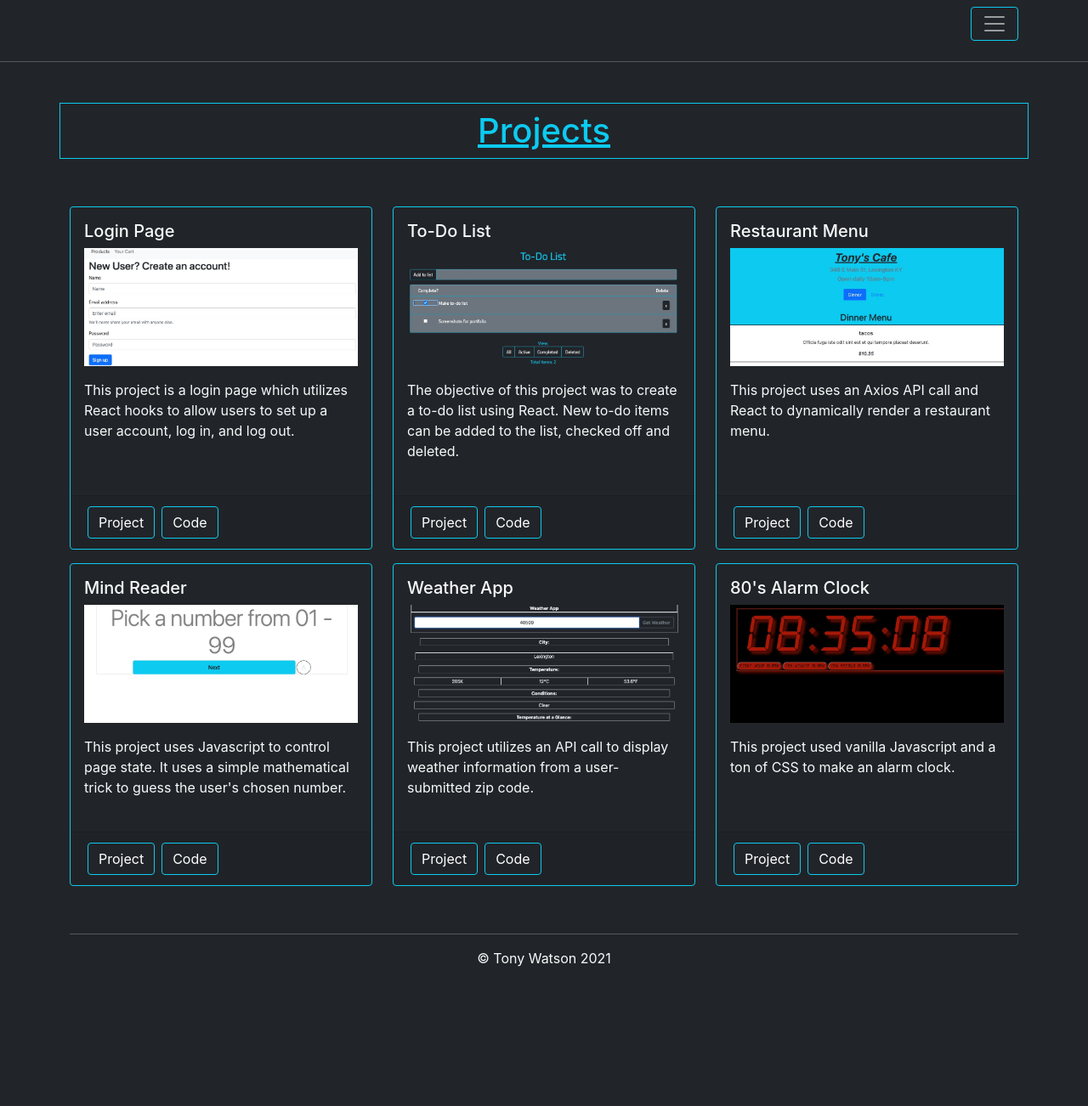
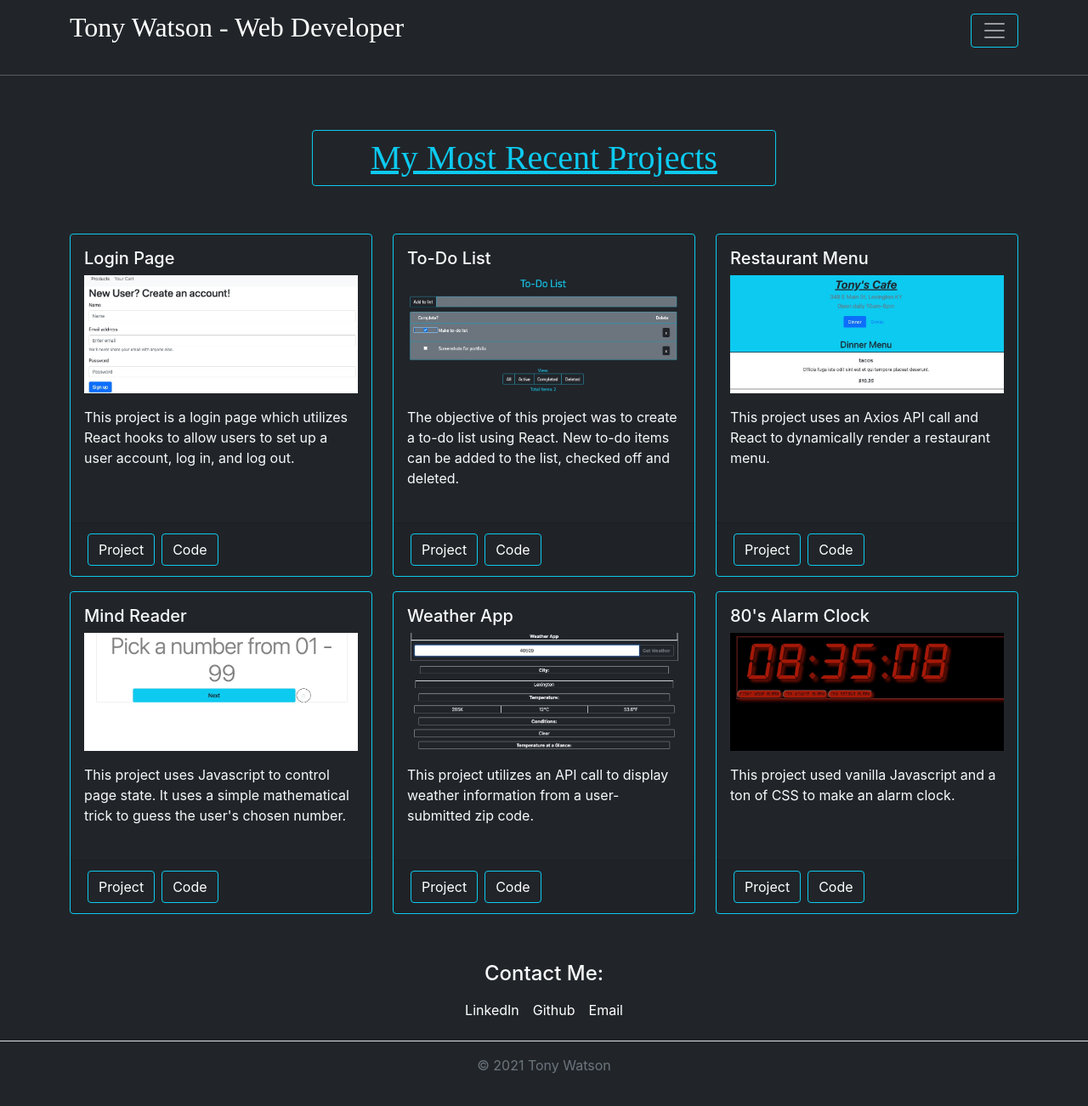
Before and after one commit to tonybwatson/tonybwatson.github.io, a React (Create React App) app: page /portfolio in a window 1280 px wide. Shown: the top 1302 px of the page at 85% size. Before the commit the page ends 1140 px from the top, so only its background shows below. Built offline with nearby package versions, Linux system fonts and the light colour scheme; the HTML template or start-up script is replaced by a standard one.

Commit message:
updates, mostly to footer

```diff
--- a/src/App.css
+++ b/src/App.css
@@ -1,3 +1,25 @@
 .App {
   text-align: center;
 }
+
+@import url('https://fonts.googleapis.com/css2?family=Comfortaa:wght@300&family=Roboto:ital,wght@1,700&family=Titillium+Web&display=swap');
+
+h1, h2 {
+	font-family: 'Comfortaa', cursive;
+}
+
+:root {
+  --animate-delay: 0.5s;
+}
+
+#page-container {
+  position: relative;
+  min-height: 100vh;
+}
+
+#footer {
+  position: absolute;
+  bottom: 0;
+  width: 100%;
+  height: 1rem;
+}
--- a/src/App.js
+++ b/src/App.js
@@ -18,8 +18,7 @@ function App() {
 	return (
 		<>
 			<Router>
-				<Header />
-				<hr />
+
 				<Switch>
 					<Route path="/about">
 						<AboutMe />
--- a/src/components/Footer.js
+++ b/src/components/Footer.js
@@ -1,11 +1,24 @@
 import React from 'react'
 
 export default function Footer() {
-    return (
-        <div className="container justify-content-end pt-4">
-					<hr/>
-            <div className="footer-copyright text-center">© Tony Watson 2021
-        </div>
-        </div>
-    )
+	return (
+		<>
+			{/* <footer className="footer mt-auto text-center">
+				<span>Contact Me:</span>
+				<div class="container">
+					<span>© Tony Watson 2021</span>
+				</div>
+			</footer> */}
+
+			<footer class="py-3 my-4">
+				<h4 className="text-center">Contact Me:</h4>
+    <ul class="nav justify-content-center border-bottom pb-3 mb-3">
+      <li class="nav-item"><a href="https://www.linkedin.com/in/tonybwatson/" class="nav-link px-2 text-white">LinkedIn</a></li>
+      <li class="nav-item"><a href="https://github.com/tonybwatson" class="nav-link px-2 text-white">Github</a></li>
+      <li class="nav-item"><a href="mailto:tonybwatson@gmail.com" class="nav-link px-2 text-white">Email</a></li>
+    </ul>
+    <p class="text-center text-muted">© 2021 Tony Watson</p>
+  </footer>
+		</>
+	)
 }
--- a/src/components/Header.js
+++ b/src/components/Header.js
@@ -8,7 +8,7 @@ export default function Header() {
 			<Router>
 				<Navbar bg="dark" variant="dark" expand="xs">
 					<Container >
-						<Navbar.Brand ></Navbar.Brand>
+						<Navbar.Brand ><h2>Tony Watson - Web Developer</h2></Navbar.Brand>
 						<Navbar.Toggle aria-controls="basic-navbar-nav" className="border border-info" />
 						<Navbar.Collapse id="basic-navbar-nav">
 							<Nav  >
@@ -26,6 +26,7 @@ export default function Header() {
 					</Container>
 				</Navbar>
 			</Router >
+			<hr/>
 		</>
 	)
 }
--- a/src/pages/AboutMe.js
+++ b/src/pages/AboutMe.js
@@ -1,8 +1,11 @@
 import React from 'react'
+import Header from '../components/Header'
 
 
 export default function AboutMe() {
 	return (
+		<>
+			<Header />
 			<div className="container border border-info">
 				<div className="row">
 					<div className="col-12">
@@ -15,22 +18,20 @@ export default function AboutMe() {
 						<p></p>
 					</div>
 					<div className="col-12">
-					{/* <h2>My name is <strong>Tony Watson</strong>.</h2> */}
 					</div>
 					<div className="col-12">
 						<p></p>
 					</div>
-
 				</div>
-			<div className="">
+				<div>
 					<p>
 						I'm a web developer from Lexington, Kentucky.<br></br>
 					Previously, I worked as an insurance agent for five years, a photographer for three, and worked through college at UPS.<br />
-                I graduated from Eastern Kentucky University in 2012 with a degree in English.<br></br>
-                In my free time, I enjoy video games, running, playing Dungeons &amp; Dragons, and brewing beer.
+                I graduated from Eastern Kentucky University in 2012 with a degree in English and a minor in Journalism.<br></br>
+                In my free time, I enjoy video games, running, playing Dungeons &amp; Dragons, lockpicking, and brewing beer.
         </p>
 				</div>
-
 			</div>
+		</>
 	)
 }
--- a/src/pages/Blog.js
+++ b/src/pages/Blog.js
@@ -1,4 +1,5 @@
 import React from 'react'
+import Header from '../components/Header'
 import Week1 from '../blogPages/Week1'
 import Week2 from '../blogPages/Week2'
 import Week3 from '../blogPages/Week3'
@@ -11,7 +12,9 @@ import Week11 from '../blogPages/Week11'
 
 export default function Blog() {
 	return (
-		<div>
+		<>
+			<Header />
+			<h1 className="text-center text-info m-4"><u>My Awesome Bootcamp Blog</u></h1>
 			<Week11 />
 			<Week10 />
 			<Week9 />
@@ -21,6 +24,6 @@ export default function Blog() {
 			<Week3 />
 			<Week2 />
 			<Week1 />
-		</div>
+		</>
 	)
 }
--- a/src/pages/Portfolio.js
+++ b/src/pages/Portfolio.js
@@ -1,4 +1,5 @@
 import React from 'react'
+import Header from '../components/Header'
 import clock from '../img/clock.jpeg'
 import login from '../img/login.jpeg'
 import mindreader from '../img/mindreader.jpeg'
@@ -10,11 +11,17 @@ import { Card, CardGroup, Button, Container, Row, Col } from 'react-bootstrap'
 export default function Portfolio() {
 	return (
 		<>
+			<Header />
 			<Container>
-				<Row className="my-5">
-			<h1 className="py-2 text-center text-info border border-info"><u>Projects</u></h1>
+				<Row>
+					<Col></Col>
+					<Col xs={6} className="my-5">
+						<h1 className="py-2 text-center text-info border border-info rounded">
+							<u>My Most Recent Projects</u>
+						</h1>
+					</Col>
+					<Col></Col>
 				</Row>
-
 				<CardGroup>
 					<Row>
 						<Col className="col-md-4 mb-3">
--- a/src/pages/SplashPage.js
+++ b/src/pages/SplashPage.js
@@ -1,21 +1,31 @@
 import React from 'react'
+import facepic from '../img/cuba-pic-square.jpg'
 
 export default function SplashPage() {
 	return (
 		<>
-			<div className="container bg-dark text-info text-start border border-info">
-
+			<div className="
+				container
+				bg-dark
+				text-info
+				text-center
+				border
+				border-info
+				rounded
+				mt-4 animate__animated animate__fadeIn animate__delay-1s">
 				<div className="row">
-					<h1><strong>Hi.</strong></h1>
-					<h4>My name is </h4>
+					<h1 className="my-4"><strong>Hi.</strong></h1>
+					<h2>My name is </h2>
 					<h1><strong><u>Tony Watson</u></strong>.</h1>
 				</div>
 				<div className="row">
-					<h2>I'm an aspiring web developer.</h2>
+					<h2>I'm a web developer.</h2>
 				</div>
-				<h2>While you're here, learn a little bit <a href="/about" className="link-light">about me</a>.</h2>
+				<img src={facepic} alt="Me" className="img-fluid rounded-circle my-5" />
+				<h1 className="mb-4"><u>While you're here:</u> </h1>
+				<h2>Learn a little bit <a href="/about" className="link-light">about me</a>.</h2>
 				<h2>Have a look at my <a href="/portfolio" className="link-light">portfolio</a>.</h2>
-				<h2>Check out my <a href="/blog" className="link-light">blog</a>.</h2>
+				<h2 className="mb-4">Check out my <a href="/blog" className="link-light">blog</a>.</h2>
 			</div>
 		</>
 	)
```
Also changed, not shown: src/img/cuba-pic-square.jpg (added). Lines whose indentation alone changed are shown as unchanged.
